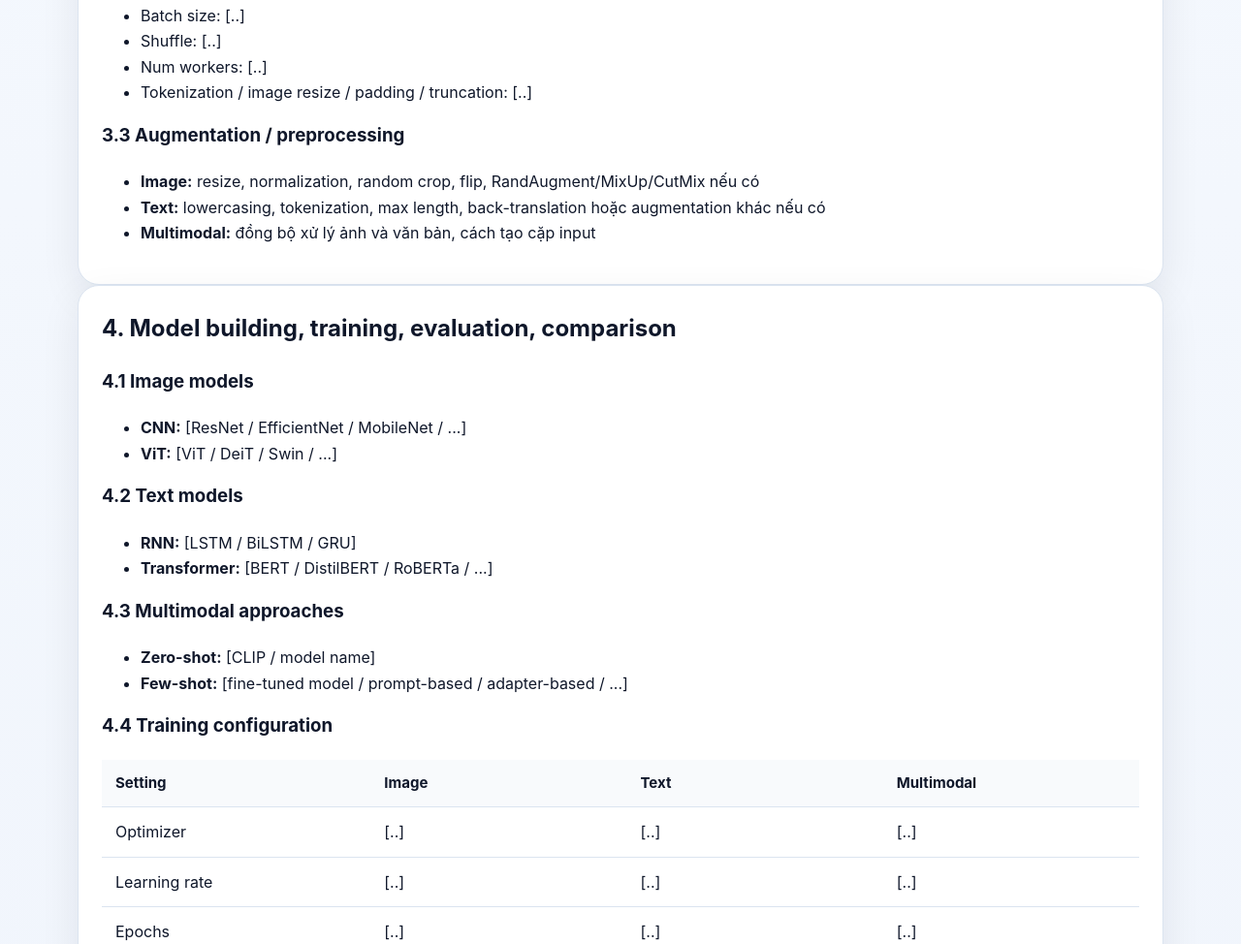
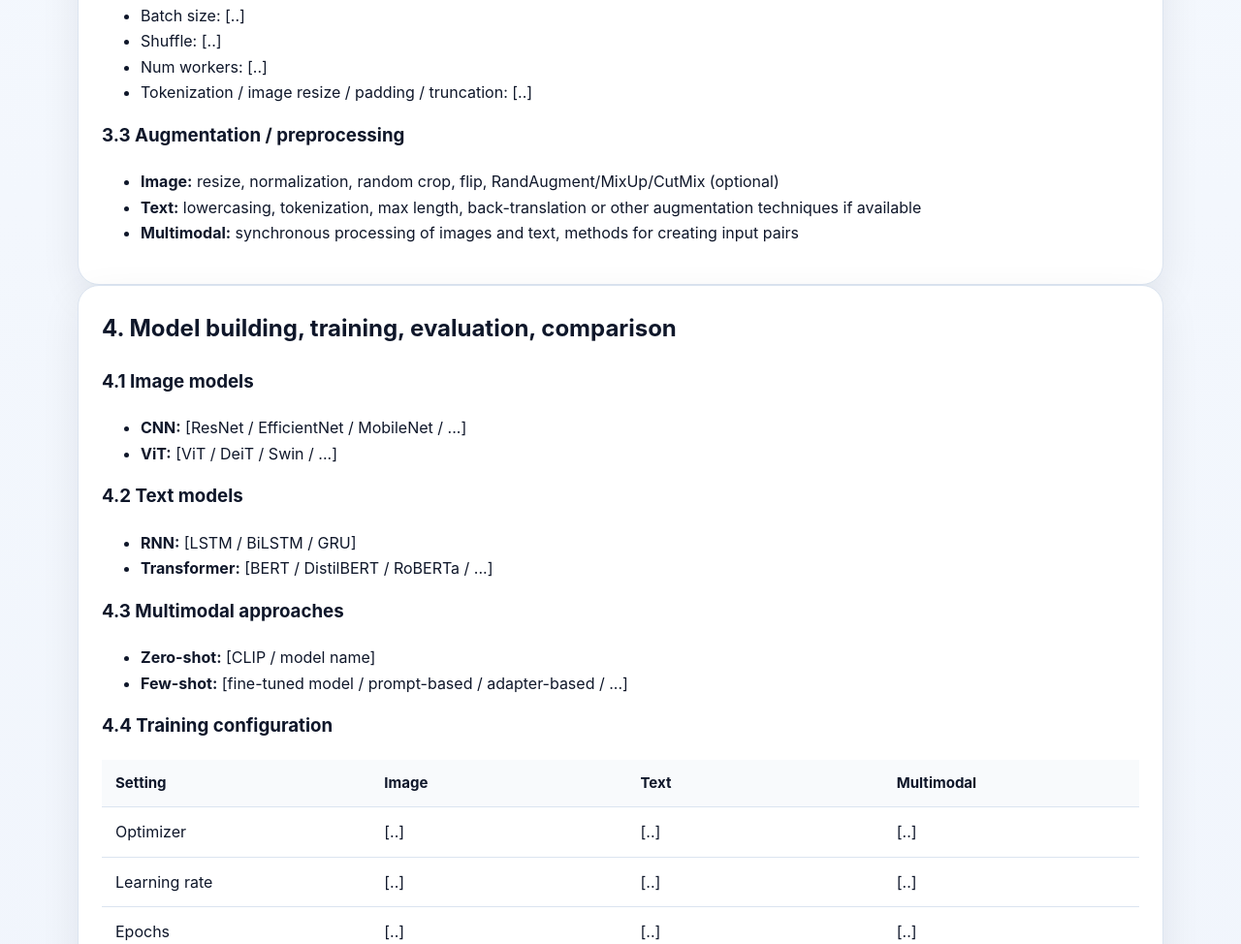
Before and after one commit to pthaiodayne/DLA_assignment, a plain HTML site: page assignments/assignment1.html in a window 1280 px wide. Shown: the part 1969-2943 px from the top of the page at 97% size. Drawn offline with Linux system fonts and the light colour scheme.

Commit message:
done script

```diff
--- a/assignments/assignment1.html
+++ b/assignments/assignment1.html
@@ -128,9 +128,9 @@
 
       <h3>3.3 Augmentation / preprocessing</h3>
       <ul>
-        <li><strong>Image:</strong> resize, normalization, random crop, flip, RandAugment/MixUp/CutMix nếu có</li>
-        <li><strong>Text:</strong> lowercasing, tokenization, max length, back-translation hoặc augmentation khác nếu có</li>
-        <li><strong>Multimodal:</strong> đồng bộ xử lý ảnh và văn bản, cách tạo cặp input</li>
+        <li><strong>Image:</strong> resize, normalization, random crop, flip, RandAugment/MixUp/CutMix (optional)</li>
+        <li><strong>Text:</strong> lowercasing, tokenization, max length, back-translation or other augmentation techniques if available</li>
+        <li><strong>Multimodal:</strong> synchronous processing of images and text, methods for creating input pairs</li>
       </ul>
 
       <!--
```
